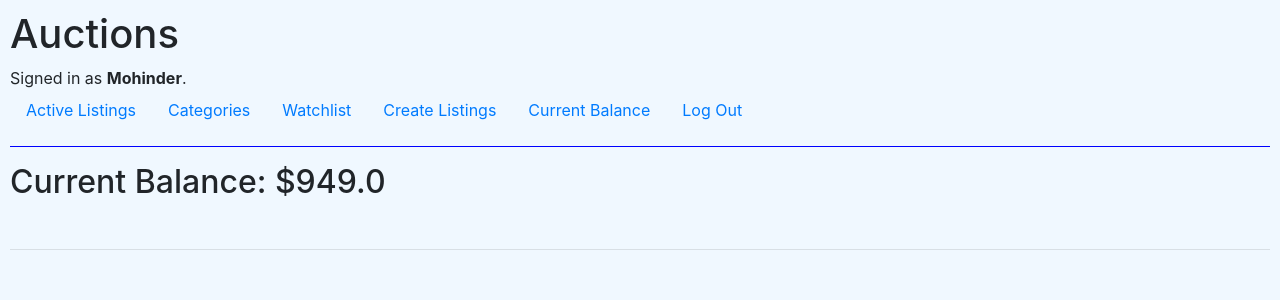
After one commit to mohinder123/webdev, a Django app: page /balance in a window 1280 px wide. The commit adds this page. Shown: the top 300 px of the page. Run offline with Django 3.2, Linux system fonts and the light colour scheme; a user stored in the database is signed in; data comes from the database, SQL or seed files in the repository; both versions use the stored data as it was after the commit; some libraries are stand-ins or nearby versions.

Commit message:
auction web app

```diff
--- a/commerce/auctions/admin.py
+++ b/commerce/auctions/admin.py
@@ -1,10 +1,11 @@
 from django.contrib import admin
-from .models import Category, Listing, Bid, User
+from .models import Category, Listing, Bid, User, Balance
 
 admin.site.register(Category)
 admin.site.register(Listing)
 admin.site.register(Bid)
 admin.site.register(User)
+admin.site.register(Balance)
 
 
 # Register your models here.
--- a/commerce/auctions/models.py
+++ b/commerce/auctions/models.py
@@ -26,6 +26,17 @@ class Bid(models.Model):
 
 
 
+class Balance(models.Model):
+
+    balance = models.FloatField(default=0)
+    user = models.OneToOneField(User,on_delete= models.CASCADE, blank=True, null=True, related_name="balance")
+
+    def __str__(self):
+        return f"{self.balance}"
+
+
+
+
 
 
 class Listing(models.Model):
--- /dev/null
+++ b/commerce/auctions/templates/auctions/balance.html
@@ -0,0 +1,19 @@
+{% extends "auctions/layout.html" %}
+
+{% block body %}
+
+<h2>Current Balance: ${{currentbalance}}</h2>
+<br>
+
+<hr>
+
+
+
+
+
+
+
+
+
+
+{% endblock %}
--- a/commerce/auctions/templates/auctions/index.html
+++ b/commerce/auctions/templates/auctions/index.html
@@ -15,7 +15,11 @@
         <div class="row mx-3">
             {% for listing in listings %}
                 <div id="card" class="card mx-3" style="background-color: rgb(163, 212, 255);width: 192px;">
-                    <img class="card-img-top" style="height: 250px" src="{{ listing.image }}" alt="Card image cap">
+                    {%if listing.image %}
+                        <img class="card-img-top" style="height: 250px" src="{{ listing.image }}" alt="Card image cap">
+                    {% else %}
+                        <img class="card-img-top" style="height: 250px" src="https://th.bing.com/th/id/OIP.sMerUYr1YD9aHIEPsepiTgAAAA?rs=1&pid=ImgDetMain" alt="Card image cap">
+                    {%endif%}
                     <div class="card-body">
                         <h5 class="card-title">{{listing.title}}</h5>
                         <p class="card-text">Current Bid: ${{ listing.price }}</p>
--- a/commerce/auctions/templates/auctions/layout.html
+++ b/commerce/auctions/templates/auctions/layout.html
@@ -24,16 +24,24 @@
                 <li class="nav-item">
                     <a class="nav-link" href="{% url 'category' %}">Categories</a>
                 </li>
-                <li class="nav-item">
-                    <a class="nav-link" href="{% url 'watchlist' %}">Watchlist</a>
-                </li>
-                <li class="nav-item">
-                    <a class="nav-link" href="{% url 'listing' %}">Create Listings</a>
-                </li>
+
                 {% if user.is_authenticated %}
+
+
                     <li class="nav-item">
+                        <a class="nav-link" href="{% url 'watchlist' %}">Watchlist</a>
+                    </li>
+                    <li class="nav-item">
+                        <a class="nav-link" href="{% url 'listing' %}">Create Listings</a>
+                    </li>
+                    <li class="nav-item">
+                        <a class="nav-link" href="{% url 'balance' %}">Current Balance</a>
+                    </li>
+                    <li class="nav-item" >
                         <a class="nav-link" href="{% url 'logout' %}">Log Out</a>
                     </li>
+
+
                 {% else %}
                     <li class="nav-item">
                         <a class="nav-link" href="{% url 'login' %}">Log In</a>
--- a/commerce/auctions/urls.py
+++ b/commerce/auctions/urls.py
@@ -14,7 +14,8 @@ urlpatterns = [
     path("item/<int:listing_id>", views.item, name="item"),
     path("removeWatchlist/<int:item_id>", views.removeWatchlist, name="removeWatchlist"),
     path("addWatchlist/<int:item_id>", views.addWatchlist, name="addWatchlist"),
-    path("removeItem/<int:item_id>", views.removeItem, name="removeItem")
+    path("removeItem/<int:item_id>", views.removeItem, name="removeItem"),
+    path("balance", views.balance, name="balance")
 
 
 ]
--- a/commerce/auctions/views.py
+++ b/commerce/auctions/views.py
@@ -4,7 +4,8 @@ from django.http import HttpResponse, HttpResponseRedirect
 from django.shortcuts import render
 from django.urls import reverse
 from django.contrib.auth.decorators import login_required
-from .models import User, Category, Listing, Bid
+from .models import User, Category, Listing, Bid, Balance
+import random
 
 
 def index(request):
@@ -171,11 +172,78 @@ def removeWatchlist(request, item_id):
 def removeItem(request, item_id):
     item = Listing.objects.get(pk = item_id)
     currentuser = request.user
+
+
+
+
     if(item.isactive == True):
+
         item.isactive = False
+        highBidUser = item.price.user
+
+        for all in Balance.objects.all():
+            if all.user == highBidUser:
+
+                all.balance = all.balance - item.price.bid
+                all.save()
+
+            if all.user == item.owner:
+                all.balance = all.balance + item.price.bid
+                all.save()
+
+
 
     else:
         item.isactive = True
 
     item.save()
     return HttpResponseRedirect(reverse("item", args=[item.id]))
+
+
+
+
+def balance(request):
+    currentuser = request.user
+    listings = Listing.objects.all()
+
+
+
+    #for listing in listings:
+        #if not listing.isactive:
+           # if currentuser == listing.price.user:
+              #  temp = currentuser
+
+
+
+
+
+
+
+    for all in Balance.objects.all():
+            if all.user == currentuser:
+                currentbalance = all
+
+
+
+    if not currentbalance:
+
+        currentbalance = Balance()
+        currentbalance.user = currentuser
+        random.seed(currentuser.id)
+        currentbalance.balance = random.randrange(200,700)
+        currentbalance.save()
+
+
+
+
+
+
+
+
+
+    return render(request, "auctions/balance.html", {
+        "currentbalance": currentbalance,
+        "listings": listings,
+        #"temp": temp
+
+    })
--- a/commerce/commerce/settings.py
+++ b/commerce/commerce/settings.py
@@ -29,7 +29,7 @@ SECRET_KEY =  os.environ.get('SECRET_KEY')
 # SECURITY WARNING: don't run with debug turned on in production!
 DEBUG = True
 
-ALLOWED_HOSTS = []
+ALLOWED_HOSTS = ["*"]
 
 
 # Application definition
```
Also changed, not shown: commerce/auctions/templates/auctions/catlist.html (+8 -0 lines), commerce/auctions/templates/auctions/item.html (+22 -5 lines), commerce/auctions/templates/auctions/watchlist.html (+5 -2 lines), commerce/auctions/migrations/0008_balance.py (added), commerce/auctions/migrations/0009_alter_balance_user.py (added), commerce/db.sqlite3.
